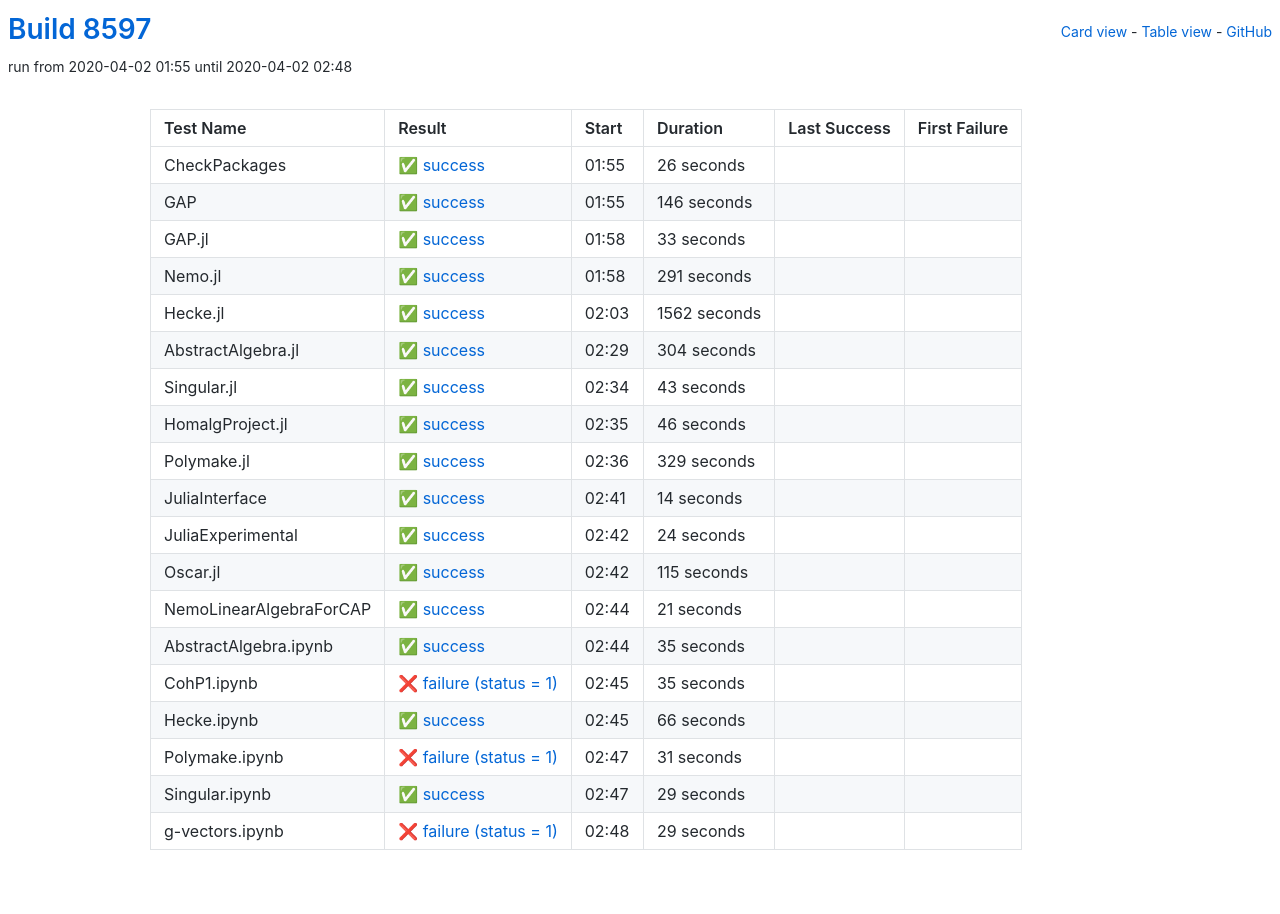
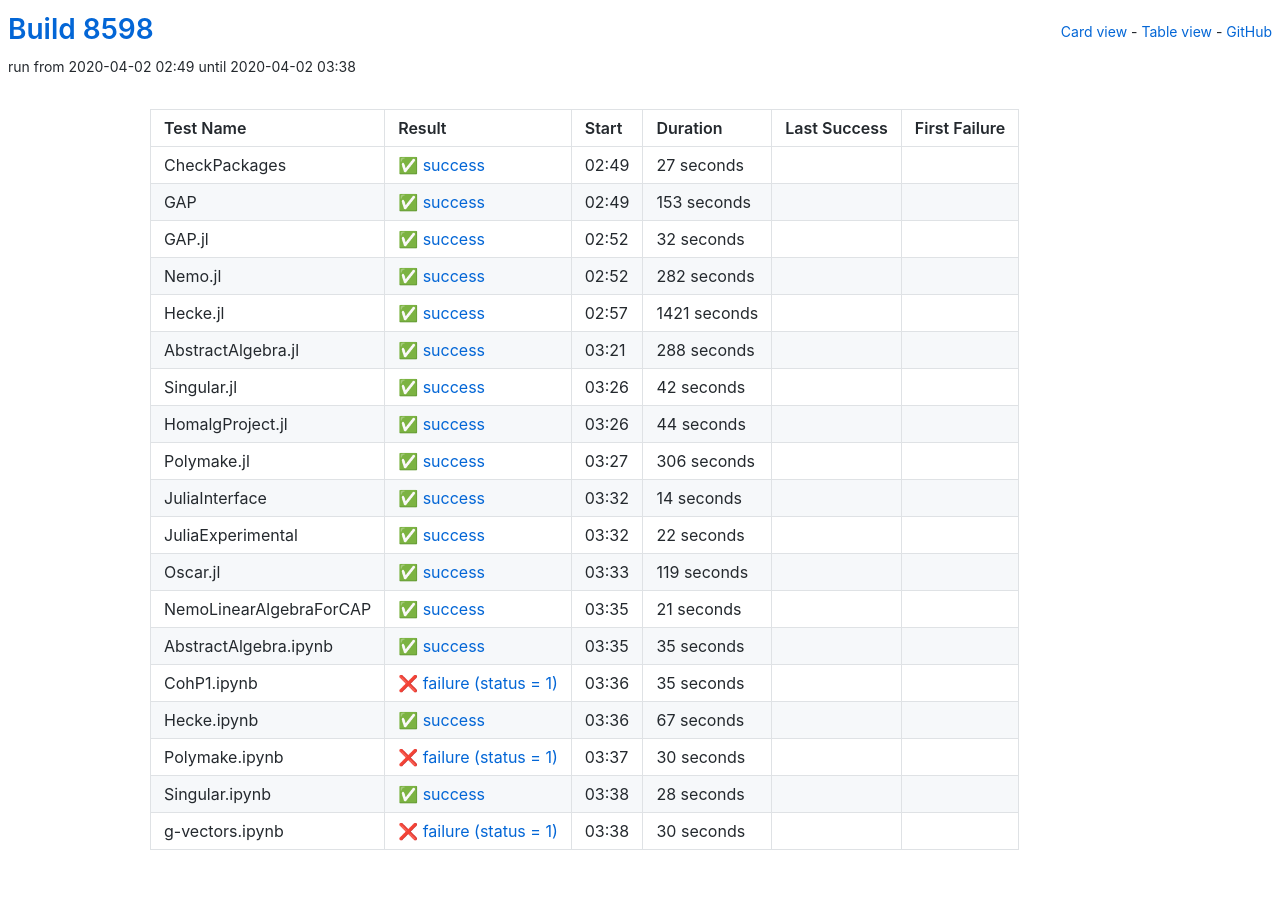
Before and after one commit to oscar-system/oscar-ci-status, a Jekyll site: the page built from table.html, in a window 1280 px wide. Built offline with Jekyll 4.4.1, drawn with Linux system fonts in a browser that asks for light colours.

Commit message:
Build 8598

```diff
--- a/_data/ci.yml
+++ b/_data/ci.yml
@@ -1,104 +1,104 @@
-build: 8597
-build_url: https://oscarci.mathematik.uni-kl.de/job/oscar/8597/
+build: 8598
+build_url: https://oscarci.mathematik.uni-kl.de/job/oscar/8598/
 job: oscar
 tests:
-- duration: 26
+- duration: 27
   exitcode: 0
   first_failure: false
   first_failure_url: null
   last_success: false
   last_success_url: null
-  log: https://oscarci.mathematik.uni-kl.de/job/oscar/8597/artifact/logs/build-8597/CheckPackages.log
+  log: https://oscarci.mathematik.uni-kl.de/job/oscar/8598/artifact/logs/build-8598/CheckPackages.log
   name: CheckPackages
-  start: 2020-04-02 01:55
+  start: 2020-04-02 02:49
   status: success
   success: true
-- duration: 146
+- duration: 153
   exitcode: 0
   first_failure: false
   first_failure_url: null
   last_success: false
   last_success_url: null
-  log: https://oscarci.mathematik.uni-kl.de/job/oscar/8597/artifact/logs/build-8597/GAP.log
+  log: https://oscarci.mathematik.uni-kl.de/job/oscar/8598/artifact/logs/build-8598/GAP.log
   name: GAP
-  start: 2020-04-02 01:55
+  start: 2020-04-02 02:49
   status: success
   success: true
-- duration: 33
+- duration: 32
   exitcode: 0
   first_failure: false
   first_failure_url: null
   last_success: false
   last_success_url: null
-  log: https://oscarci.mathematik.uni-kl.de/job/oscar/8597/artifact/logs/build-8597/GAP.jl.log
+  log: https://oscarci.mathematik.uni-kl.de/job/oscar/8598/artifact/logs/build-8598/GAP.jl.log
   name: GAP.jl
-  start: 2020-04-02 01:58
+  start: 2020-04-02 02:52
   status: success
   success: true
-- duration: 291
+- duration: 282
   exitcode: 0
   first_failure: false
   first_failure_url: null
   last_success: false
   last_success_url: null
-  log: https://oscarci.mathematik.uni-kl.de/job/oscar/8597/artifact/logs/build-8597/Nemo.jl.log
+  log: https://oscarci.mathematik.uni-kl.de/job/oscar/8598/artifact/logs/build-8598/Nemo.jl.log
   name: Nemo.jl
-  start: 2020-04-02 01:58
+  start: 2020-04-02 02:52
   status: success
   success: true
-- duration: 1562
+- duration: 1421
   exitcode: 0
   first_failure: false
   first_failure_url: null
   last_success: false
   last_success_url: null
-  log: https://oscarci.mathematik.uni-kl.de/job/oscar/8597/artifact/logs/build-8597/Hecke.jl.log
+  log: https://oscarci.mathematik.uni-kl.de/job/oscar/8598/artifact/logs/build-8598/Hecke.jl.log
   name: Hecke.jl
-  start: 2020-04-02 02:03
+  start: 2020-04-02 02:57
   status: success
   success: true
-- duration: 304
+- duration: 288
   exitcode: 0
   first_failure: false
   first_failure_url: null
   last_success: false
   last_success_url: null
-  log: https://oscarci.mathematik.uni-kl.de/job/oscar/8597/artifact/logs/build-8597/AbstractAlgebra.jl.log
+  log: https://oscarci.mathematik.uni-kl.de/job/oscar/8598/artifact/logs/build-8598/AbstractAlgebra.jl.log
   name: AbstractAlgebra.jl
-  start: 2020-04-02 02:29
+  start: 2020-04-02 03:21
   status: success
   success: true
-- duration: 43
+- duration: 42
   exitcode: 0
   first_failure: false
   first_failure_url: null
   last_success: false
   last_success_url: null
-  log: https://oscarci.mathematik.uni-kl.de/job/oscar/8597/artifact/logs/build-8597/Singular.jl.log
+  log: https://oscarci.mathematik.uni-kl.de/job/oscar/8598/artifact/logs/build-8598/Singular.jl.log
   name: Singular.jl
-  start: 2020-04-02 02:34
+  start: 2020-04-02 03:26
   status: success
   success: true
-- duration: 46
+- duration: 44
   exitcode: 0
   first_failure: false
   first_failure_url: null
   last_success: false
   last_success_url: null
-  log: https://oscarci.mathematik.uni-kl.de/job/oscar/8597/artifact/logs/build-8597/HomalgProject.jl.log
+  log: https://oscarci.mathematik.uni-kl.de/job/oscar/8598/artifact/logs/build-8598/HomalgProject.jl.log
   name: HomalgProject.jl
-  start: 2020-04-02 02:35
+  start: 2020-04-02 03:26
   status: success
   success: true
-- duration: 329
+- duration: 306
   exitcode: 0
   first_failure: false
   first_failure_url: null
   last_success: false
   last_success_url: null
-  log: https://oscarci.mathematik.uni-kl.de/job/oscar/8597/artifact/logs/build-8597/Polymake.jl.log
+  log: https://oscarci.mathematik.uni-kl.de/job/oscar/8598/artifact/logs/build-8598/Polymake.jl.log
   name: Polymake.jl
-  start: 2020-04-02 02:36
+  start: 2020-04-02 03:27
   status: success
   success: true
 - duration: 14
@@ -107,31 +107,31 @@ tests:
   first_failure_url: null
   last_success: false
   last_success_url: null
-  log: https://oscarci.mathematik.uni-kl.de/job/oscar/8597/artifact/logs/build-8597/JuliaInterface.log
+  log: https://oscarci.mathematik.uni-kl.de/job/oscar/8598/artifact/logs/build-8598/JuliaInterface.log
   name: JuliaInterface
-  start: 2020-04-02 02:41
+  start: 2020-04-02 03:32
   status: success
   success: true
-- duration: 24
+- duration: 22
   exitcode: 0
   first_failure: false
   first_failure_url: null
   last_success: false
   last_success_url: null
-  log: https://oscarci.mathematik.uni-kl.de/job/oscar/8597/artifact/logs/build-8597/JuliaExperimental.log
+  log: https://oscarci.mathematik.uni-kl.de/job/oscar/8598/artifact/logs/build-8598/JuliaExperimental.log
   name: JuliaExperimental
-  start: 2020-04-02 02:42
+  start: 2020-04-02 03:32
   status: success
   success: true
-- duration: 115
+- duration: 119
   exitcode: 0
   first_failure: false
   first_failure_url: null
   last_success: false
   last_success_url: null
-  log: https://oscarci.mathematik.uni-kl.de/job/oscar/8597/artifact/logs/build-8597/Oscar.jl.log
+  log: https://oscarci.mathematik.uni-kl.de/job/oscar/8598/artifact/logs/build-8598/Oscar.jl.log
   name: Oscar.jl
-  start: 2020-04-02 02:42
+  start: 2020-04-02 03:33
   status: success
   success: true
 - duration: 21
@@ -140,9 +140,9 @@ tests:
   first_failure_url: null
   last_success: false
   last_success_url: null
-  log: https://oscarci.mathematik.uni-kl.de/job/oscar/8597/artifact/logs/build-8597/NemoLinearAlgebraForCAP.log
+  log: https://oscarci.mathematik.uni-kl.de/job/oscar/8598/artifact/logs/build-8598/NemoLinearAlgebraForCAP.log
   name: NemoLinearAlgebraForCAP
-  start: 2020-04-02 02:44
+  start: 2020-04-02 03:35
   status: success
   success: true
 - duration: 35
@@ -151,9 +151,9 @@ tests:
   first_failure_url: null
   last_success: false
   last_success_url: null
-  log: https://oscarci.mathematik.uni-kl.de/job/oscar/8597/artifact/logs/build-8597/AbstractAlgebra.ipynb.log
+  log: https://oscarci.mathematik.uni-kl.de/job/oscar/8598/artifact/logs/build-8598/AbstractAlgebra.ipynb.log
   name: AbstractAlgebra.ipynb
-  start: 2020-04-02 02:44
+  start: 2020-04-02 03:35
   status: success
   success: true
 - duration: 35
@@ -162,52 +162,52 @@ tests:
   first_failure_url: null
   last_success: false
   last_success_url: null
-  log: https://oscarci.mathematik.uni-kl.de/job/oscar/8597/artifact/logs/build-8597/CohP1.ipynb.log
+  log: https://oscarci.mathematik.uni-kl.de/job/oscar/8598/artifact/logs/build-8598/CohP1.ipynb.log
   name: CohP1.ipynb
-  start: 2020-04-02 02:45
+  start: 2020-04-02 03:36
   status: failure
   success: false
-- duration: 66
+- duration: 67
   exitcode: 0
   first_failure: false
   first_failure_url: null
   last_success: false
   last_success_url: null
-  log: https://oscarci.mathematik.uni-kl.de/job/oscar/8597/artifact/logs/build-8597/Hecke.ipynb.log
+  log: https://oscarci.mathematik.uni-kl.de/job/oscar/8598/artifact/logs/build-8598/Hecke.ipynb.log
   name: Hecke.ipynb
-  start: 2020-04-02 02:45
+  start: 2020-04-02 03:36
   status: success
   success: true
-- duration: 31
+- duration: 30
   exitcode: 1
   first_failure: false
   first_failure_url: null
   last_success: false
   last_success_url: null
-  log: https://oscarci.mathematik.uni-kl.de/job/oscar/8597/artifact/logs/build-8597/Polymake.ipynb.log
+  log: https://oscarci.mathematik.uni-kl.de/job/oscar/8598/artifact/logs/build-8598/Polymake.ipynb.log
   name: Polymake.ipynb
-  start: 2020-04-02 02:47
+  start: 2020-04-02 03:37
   status: failure
   success: false
-- duration: 29
+- duration: 28
   exitcode: 0
   first_failure: false
   first_failure_url: null
   last_success: false
   last_success_url: null
-  log: https://oscarci.mathematik.uni-kl.de/job/oscar/8597/artifact/logs/build-8597/Singular.ipynb.log
+  log: https://oscarci.mathematik.uni-kl.de/job/oscar/8598/artifact/logs/build-8598/Singular.ipynb.log
   name: Singular.ipynb
-  start: 2020-04-02 02:47
+  start: 2020-04-02 03:38
   status: success
   success: true
-- duration: 29
+- duration: 30
   exitcode: 1
   first_failure: false
   first_failure_url: null
   last_success: false
   last_success_url: null
-  log: https://oscarci.mathematik.uni-kl.de/job/oscar/8597/artifact/logs/build-8597/g-vectors.ipynb.log
+  log: https://oscarci.mathematik.uni-kl.de/job/oscar/8598/artifact/logs/build-8598/g-vectors.ipynb.log
   name: g-vectors.ipynb
-  start: 2020-04-02 02:48
+  start: 2020-04-02 03:38
   status: failure
   success: false
```
Also changed, not shown: README.md.
